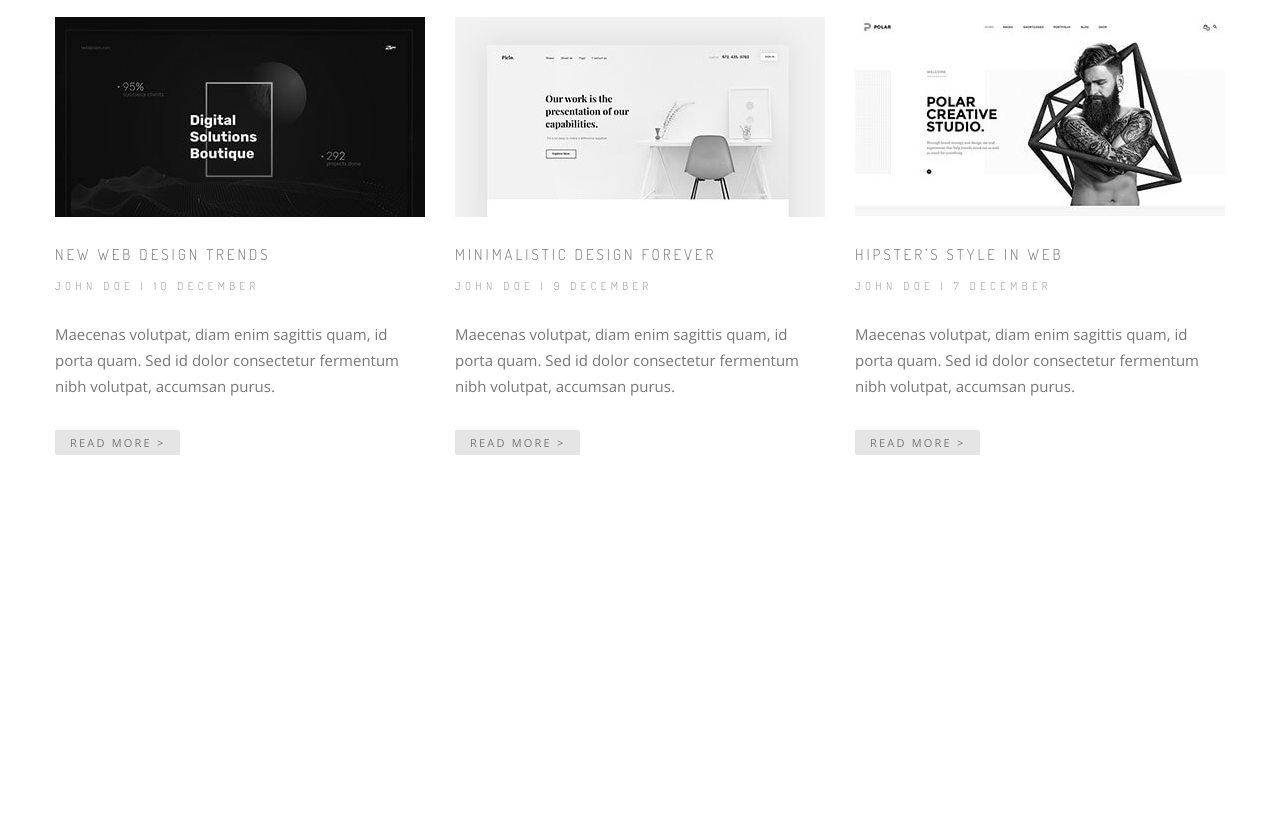
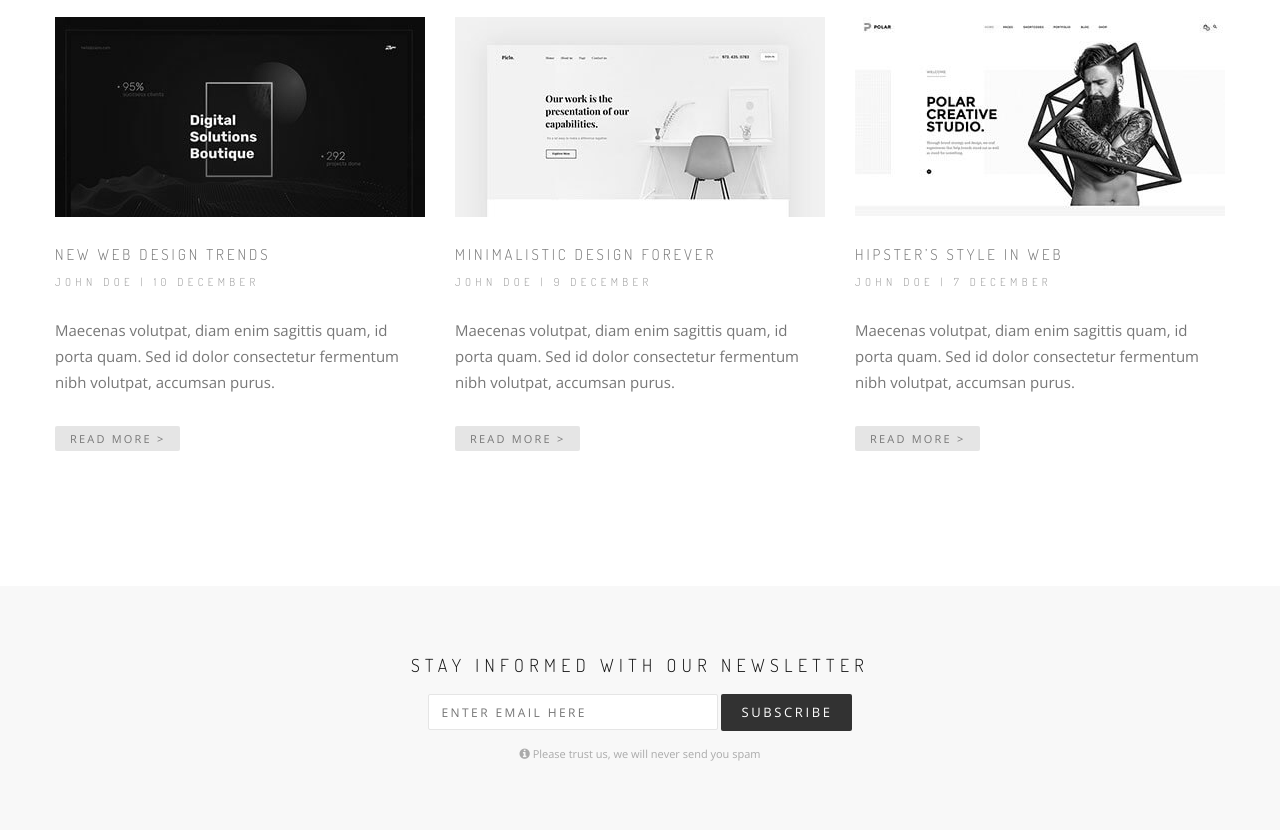
Before and after one commit to maxnywa/landing, a plain HTML site: page index.html in a window 1280 px wide. Shown: the part 5660-6490 px from the top of the page. Before the commit the page ends 6250 px from the top, so only its background shows below. Drawn offline with nearby package versions, Linux system fonts and the light colour scheme; files whose address does not match are found by name.

Commit message:
some changes in the file guide and block subscribe has been done

```diff
--- a/css/style.css
+++ b/css/style.css
@@ -130,7 +130,10 @@ blockquote span,
 	text-transform: uppercase;
 	letter-spacing: 0.2em;
 }
-
+.btn[disabled]{
+	cursor: not-allowed;
+	opacity: 0.6;
+}
 .btn.btn-default {
 	background-color: #e5e5e5;
 	color: #777;
@@ -176,6 +179,19 @@ textarea.form-control{
 	min-height: 82px;
 	padding-top: 10px;
 }
+.form-control[disabled],
+.form-control.disabled{
+	cursor: not-allowed;
+	opacity: .6;
+}
+.form-info{
+	font-size: 11px;
+	color: #aaa;
+	font-weight: 400;
+}
+.form-info .fa{
+	font-size: 12px;
+}
 /* ----- Input end ---- */
 .header{
 	position: fixed;
@@ -212,8 +228,8 @@ textarea.form-control{
 /* ==== Default components end ===== */
 
 /* ==== Guide-section start ===== */
-.guide-section form .form-control + .form-control{
-	margin-top: 10px;
+.guide-section form .form-control {
+	margin-bottom: 10px;
 }
 
 /* ==== Guide-section end ===== */
@@ -440,10 +456,14 @@ textarea.form-control{
 .latest-news-img:hover img{
 	filter: grayscale(0);
 }
-.latest-news .news-title,
+.latest-news .news-title a,
 .latest-news .speaker-and-date{
 	font-family: 'Dosis',sans-serif;
 	text-transform: uppercase;
+	display: block;
+    white-space: nowrap;
+    overflow: hidden;
+    text-overflow: ellipsis;
 }
 .latest-news .news-title{
 	font-size: 15px;
@@ -455,7 +475,15 @@ textarea.form-control{
 	margin: 30px 0;
 	color: #777;
 }
+/* ------latest-news end ------ */
+/* ------Subscribe start------ */
+.subscribe form .form-control{
+	max-width: 290px;
+}
+.subscribe .form-info{
+	margin-top: 17px;
+}
+/* ------Subscribe end ------ */
 
-/* ------latest-news end ------ */
 
 /* ==== Customs styles end ===== */
--- a/index.html
+++ b/index.html
@@ -758,6 +758,26 @@
                 <!-- /container -->
             </div>
             <!-- /latest-news -->
+            <div class="subscribe small-section bg-grey text-center">
+                <div class="container">
+                    <div class="title section-title-light">
+                        <span>Stay informed with our newsletter</span>
+                    </div>
+                    <!-- /title -->
+                    <form >
+                        <input type="email" name="email" class="form-control" placeholder="Enter email here">
+                        <button type="submit" class="btn btn-black">Subscribe</button>
+                    </form>
+                    <!-- /form -->
+                    <div class="form-info">
+                        <span>
+                            <i class="fa fa-info-circle"></i> Please trust us, we will never send you spam
+                        </span>
+                    </div>
+                </div>
+                <!-- /container -->
+            </div>
+            <!-- /suscribe -->
 		</div>
         <!-- MAIN END -->
 
@@ -769,7 +789,5 @@
         <!-- Init js -->
         <script src="js/init.js"></script>
 
-
 	</body>
-
 </html>
```
Also changed, not shown: guide.html (+2 -1 lines).
